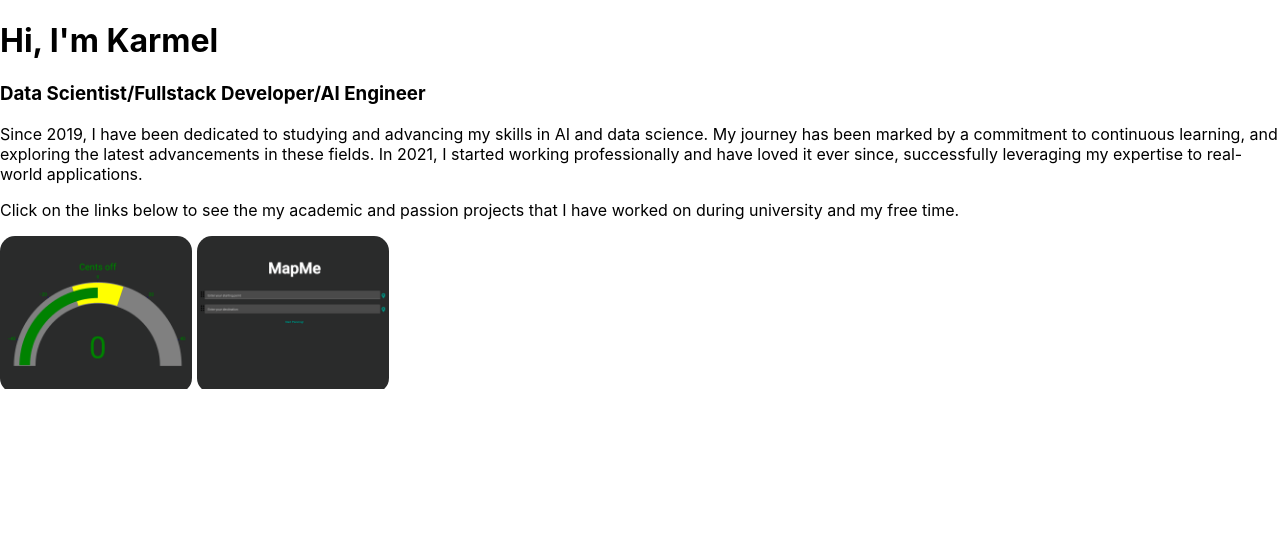
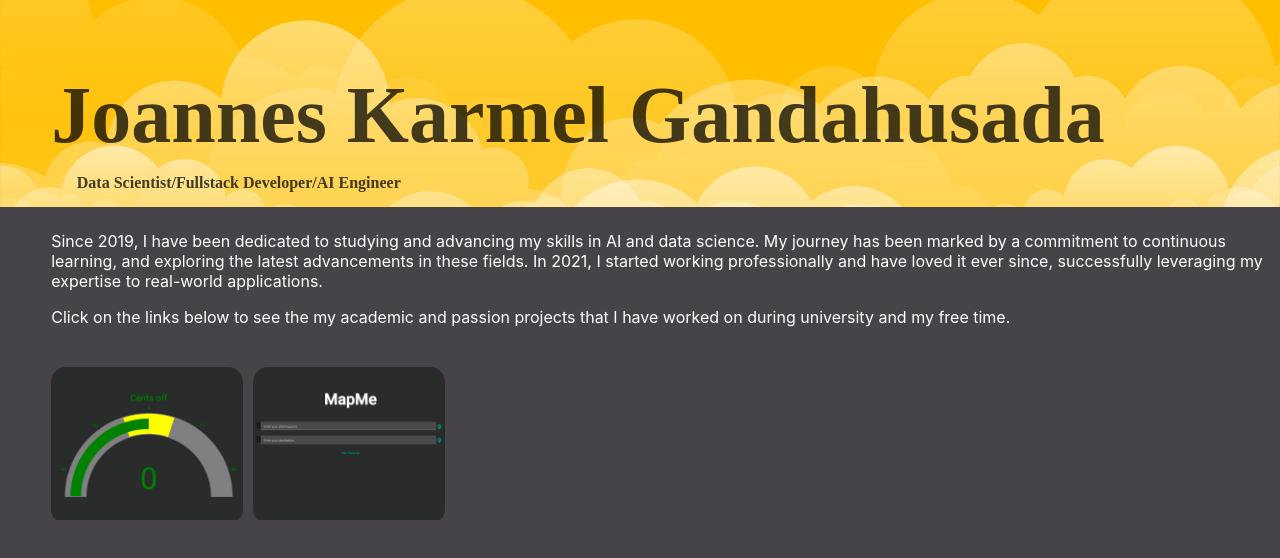
Before and after one commit to kasmello/Portfolio, a React (Create React App) app in the folder portfolio/: page / in a window 1280 px wide. Shown: the top 558 px of the page. Built offline with nearby package versions, Linux system fonts and the light colour scheme.

Commit message:
changed background and styling

```diff
--- a/portfolio/src/App.css
+++ b/portfolio/src/App.css
@@ -27,11 +27,35 @@
 .Thumbnail-collection {
   display: inline-flex;
   justify-content: 'space-between';
+  margin-top: 3vh;
+  margin-left: 4vw;
 }
 
 .App-link {
   color: #61dafb;
 }
+
+.Background-theme {
+  background-color: #474449;
+  height: 80vh;
+  margin-top: -2.2vh;
+  padding: 0;
+  color:rgb(255, 255, 255);
+
+}
+
+.Header {
+  background-image: url("./Yellow\ Cloud.jpg");
+  background-size: cover;
+  background-position: center center;
+  color:rgba(0, 0, 0, 0.738);
+  /* background-color: #f1ebd8; */
+  margin-top: -8vh;
+  margin-bottom: 0;
+
+
+}
+
 
 @keyframes App-logo-spin {
   from {
--- a/portfolio/src/App.js
+++ b/portfolio/src/App.js
@@ -5,12 +5,17 @@ import MapMeThumbnail from './mapmethumbnail.png'
 import './App.css';
 
 function App() {
+
+
   return (
-    <body>
-      <h1>Hi, I'm Karmel</h1>
-      <h3>Data Scientist/Fullstack Developer/AI Engineer</h3>
-      <p>Since 2019, I have been dedicated to studying and advancing my skills in AI and data science. My journey has been marked by a commitment to continuous learning, and exploring the latest advancements in these fields. In 2021, I started working professionally and have loved it ever since, successfully leveraging my expertise to real-world applications.</p>
-      <p>Click on the links below to see the my academic and passion projects that I have worked on during university and my free time.</p>
+    <div>
+      <div className='Header'>
+        <h1 style={{marginLeft: '4vw', paddingTop: '10vh', fontFamily: 'EB Garamond, serif',fontSize: '5em'}}>Joannes Karmel Gandahusada</h1>
+        <h3 style={{marginLeft: '6vw', marginTop: '-5vh', paddingBottom: '2vh', fontFamily: 'EB Garamond, serif',fontSize: '1em'}}>Data Scientist/Fullstack Developer/AI Engineer</h3>
+      </div>
+      <div className='Background-theme'>
+        <p style={{marginLeft: '4vw', paddingTop: '3vh'}}>Since 2019, I have been dedicated to studying and advancing my skills in AI and data science. My journey has been marked by a commitment to continuous learning, and exploring the latest advancements in these fields. In 2021, I started working professionally and have loved it ever since, successfully leveraging my expertise to real-world applications.</p>
+        <p style={{marginLeft: '4vw'}}>Click on the links below to see the my academic and passion projects that I have worked on during university and my free time.</p>
         <div className="Thumbnail-collection">
           <RoundedCard
             imageSrc={HearMeThumbnail}
@@ -25,7 +30,8 @@ function App() {
             link="https://kasmello.github.io/MapMe/"
           />
         </div>
-    </body>
+      </div>
+    </div>
   );
 }
 
--- a/portfolio/src/hypercard.css
+++ b/portfolio/src/hypercard.css
@@ -31,7 +31,7 @@
 }
 
 .rounded-card:hover {
-  transform: scale(1.02);
+  transform: scale(1.05);
 }
 
 .rounded-card:hover .content {
--- a/portfolio/src/hypercard.js
+++ b/portfolio/src/hypercard.js
@@ -22,6 +22,7 @@ const RoundedCard = ({ imageSrc, label, description, link }) => {
       onMouseEnter={handleMouseEnter}
       onMouseLeave={handleMouseLeave}
       onClick={handleClick}
+      style={{marginRight: '1.2vh'}}
     >
       <img src={imageSrc} alt={label} />
       {/* <div className="content">
```
Also changed, not shown: portfolio/src/Yellow Cloud.jpg (added), 1 other file (tests, documents, lock files or other folders). Lines whose indentation alone changed are shown as unchanged.
